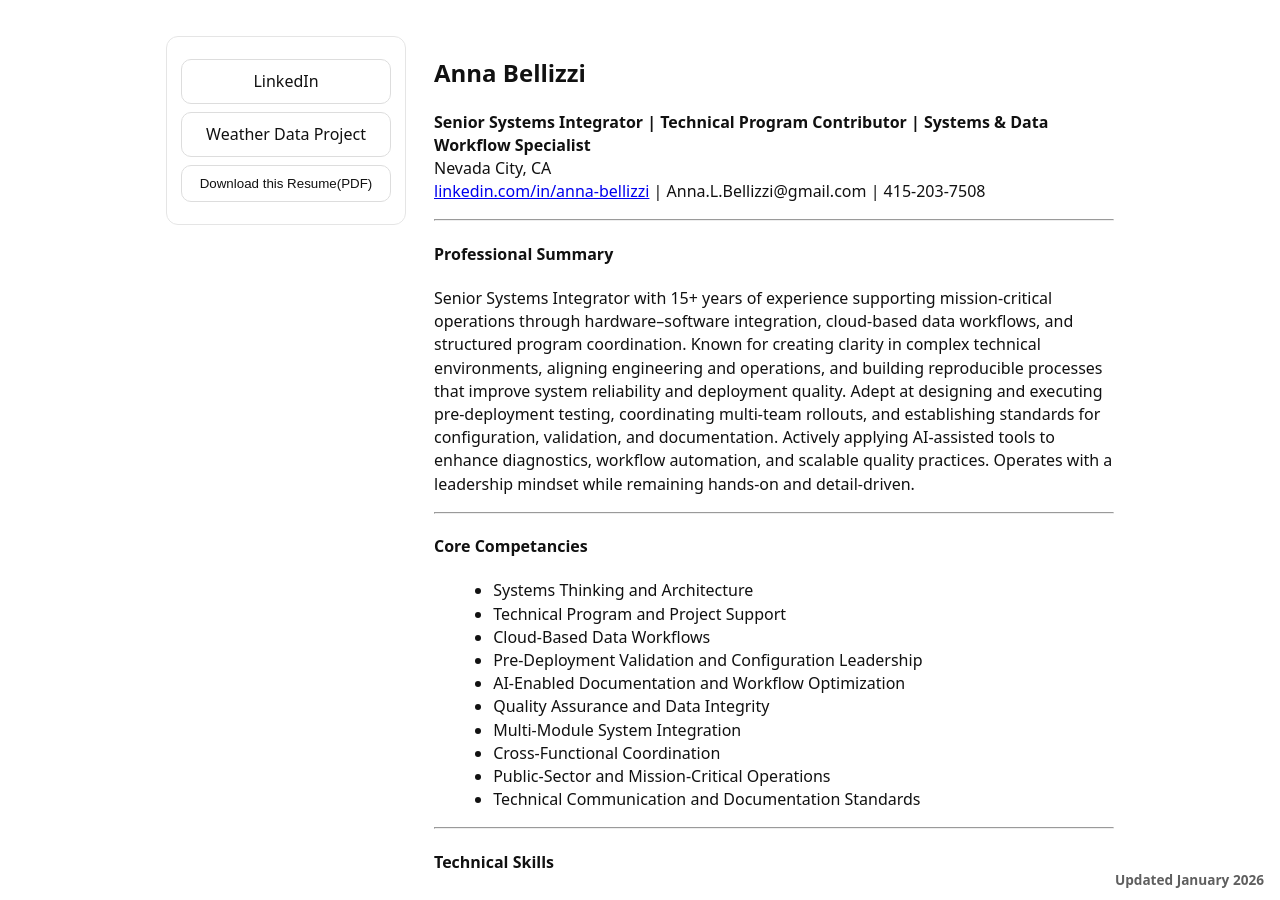
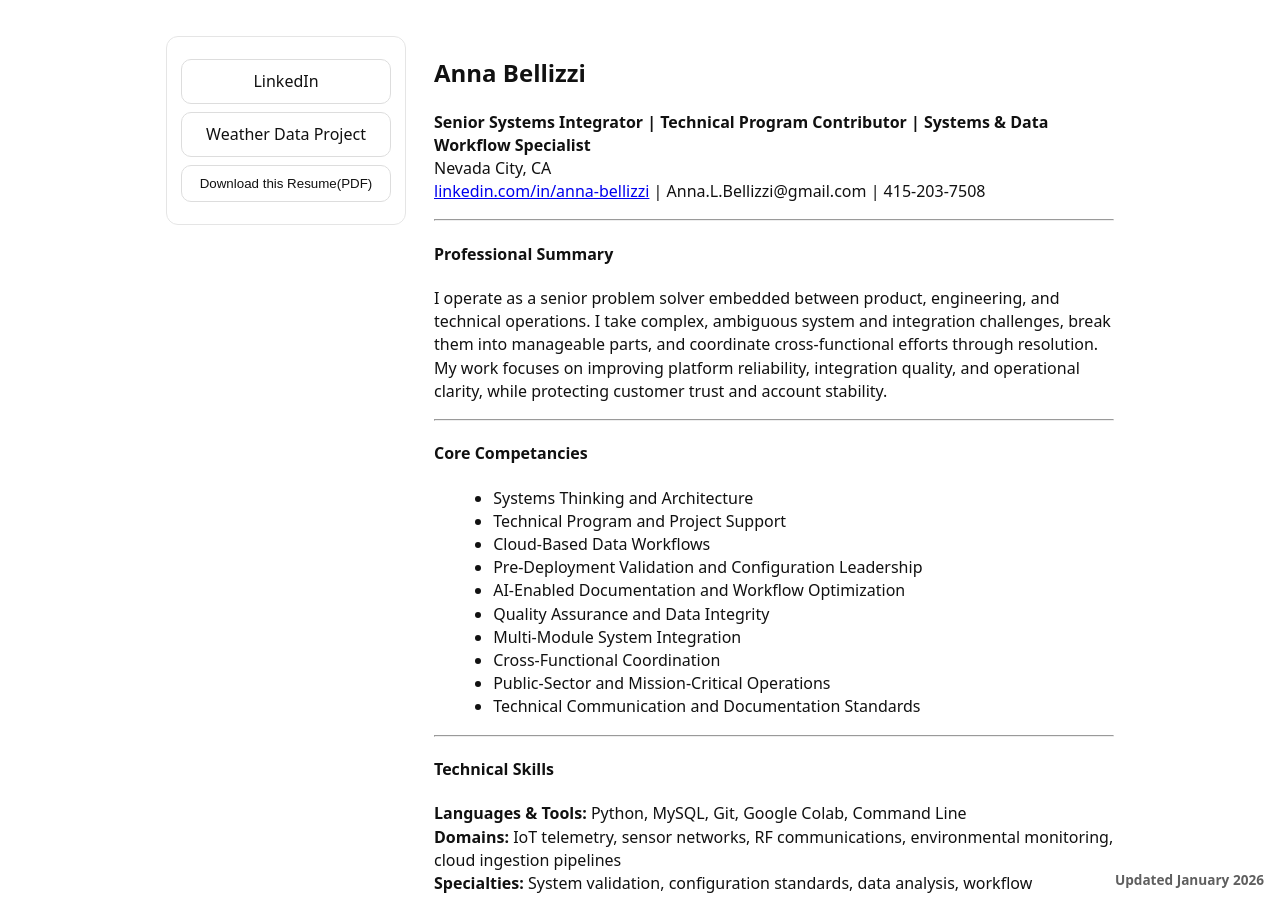
Before and after one commit to jostagirl/PublicResume, a Jekyll site: the page built from v/ATS_Software/index.md, in a window 1280 px wide and 900 px high. Built offline with Jekyll 4.4.1, drawn with Linux system fonts in a browser that asks for light colours; our own code applies the rules of GitHub Pages for plain Markdown files.

Commit message:
Publish resume site update

```diff
--- a/v/ATS_Software/index.md
+++ b/v/ATS_Software/index.md
@@ -12,7 +12,7 @@ Nevada City, CA<br/>
 ---
 
 #### Professional Summary
-Senior Systems Integrator with 15+ years of experience supporting mission-critical operations through hardware–software integration, cloud-based data workflows, and structured program coordination. Known for creating clarity in complex technical environments, aligning engineering and operations, and building reproducible processes that improve system reliability and deployment quality. Adept at designing and executing pre-deployment testing, coordinating multi-team rollouts, and establishing standards for configuration, validation, and documentation. Actively applying AI-assisted tools to enhance diagnostics, workflow automation, and scalable quality practices. Operates with a leadership mindset while remaining hands-on and detail-driven.
+I operate as a senior problem solver embedded between product, engineering, and technical operations. I take complex, ambiguous system and integration challenges, break them into manageable parts, and coordinate cross-functional efforts through resolution. My work focuses on improving platform reliability, integration quality, and operational clarity, while protecting customer trust and account stability.
 
 ---
 
```
